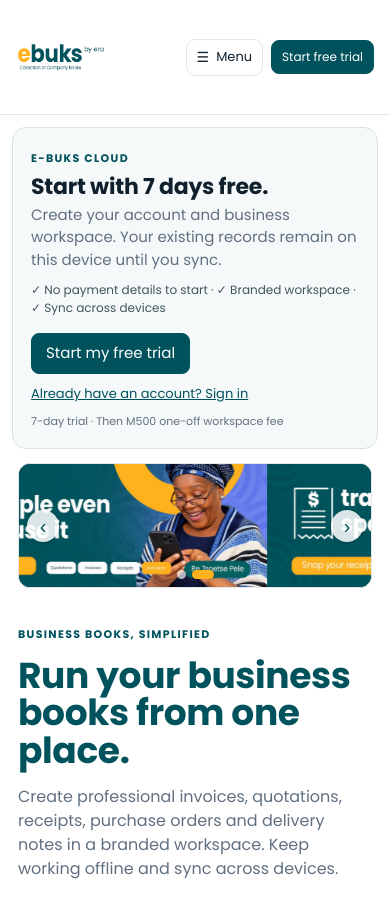
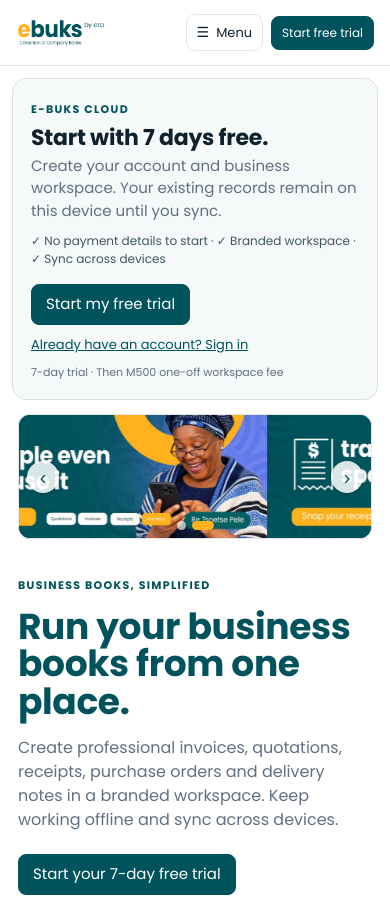
Before and after one commit to academyarts/Ebuks, a plain HTML site: page index.html in a window 390 px wide. Shown: the top 898 px of the page. Drawn offline with nearby package versions, Linux system fonts and the light colour scheme.

Commit message:
Reduce E-Buks header height while retaining large logo

```diff
--- a/css/app.css
+++ b/css/app.css
@@ -75,3 +75,6 @@ footer{text-align:center;color:var(--mu);font-size:13px;padding:30px 16px}.strip
 .public-brand{gap:0}.public-brand img{height:36px;width:36px}@media(max-width:700px){.public-brand img{height:36px;width:36px}}
 
 .public-brand img{width:90px;height:90px}@media(max-width:700px){.public-brand img{width:90px;height:90px}}
+
+/* Compact header while keeping the larger brand mark */
+.public-nav{min-height:70px;padding-top:5px;padding-bottom:5px;align-items:center}.public-brand{display:flex;align-items:center;line-height:1}.public-brand img{width:90px;height:58px;object-fit:contain;display:block}@media(max-width:700px){.public-nav{min-height:66px;padding:4px 16px;gap:8px}.public-brand img{width:90px;height:56px}.public-menu-toggle,.public-actions .btn.p{padding-top:7px;padding-bottom:7px}}
```
